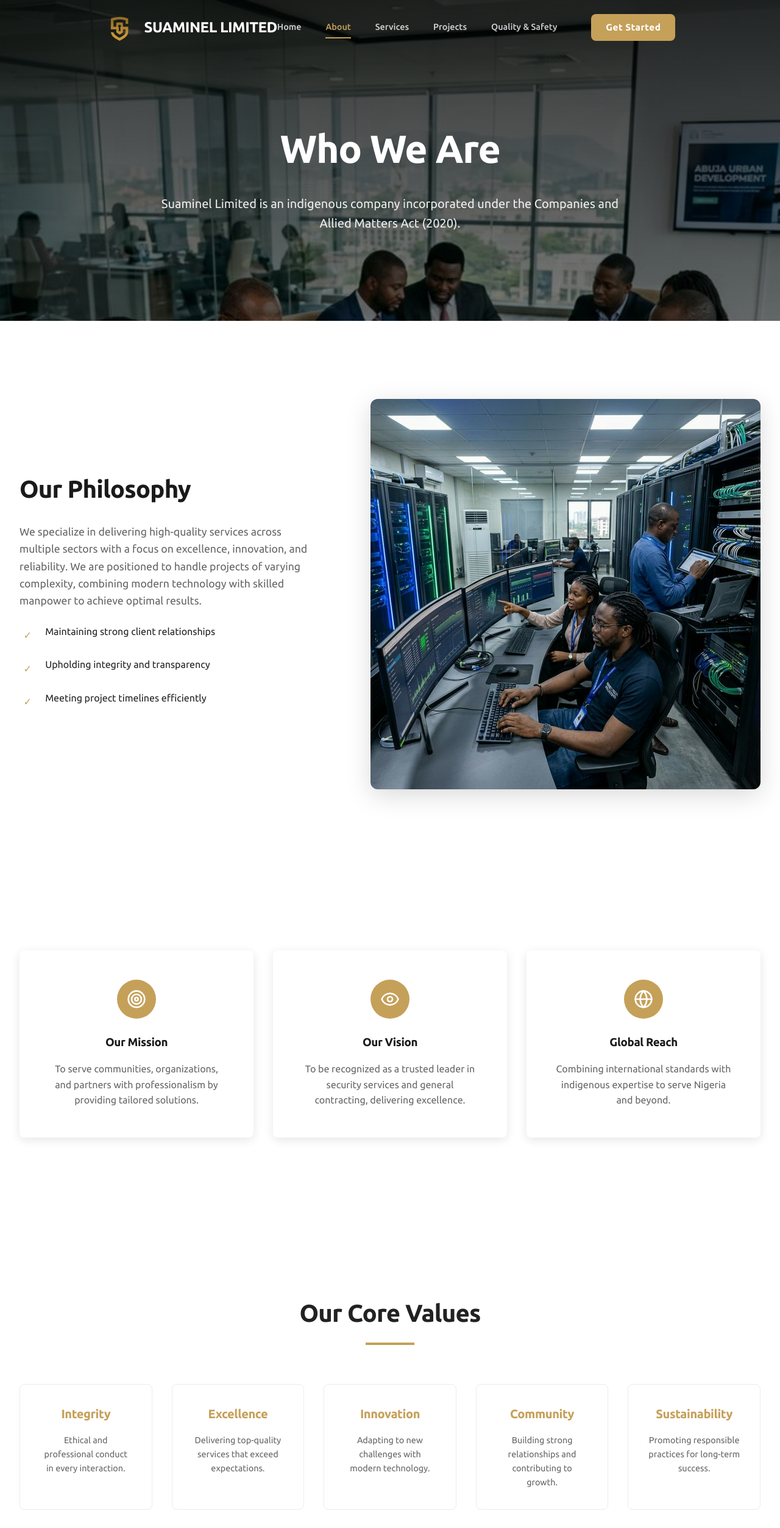
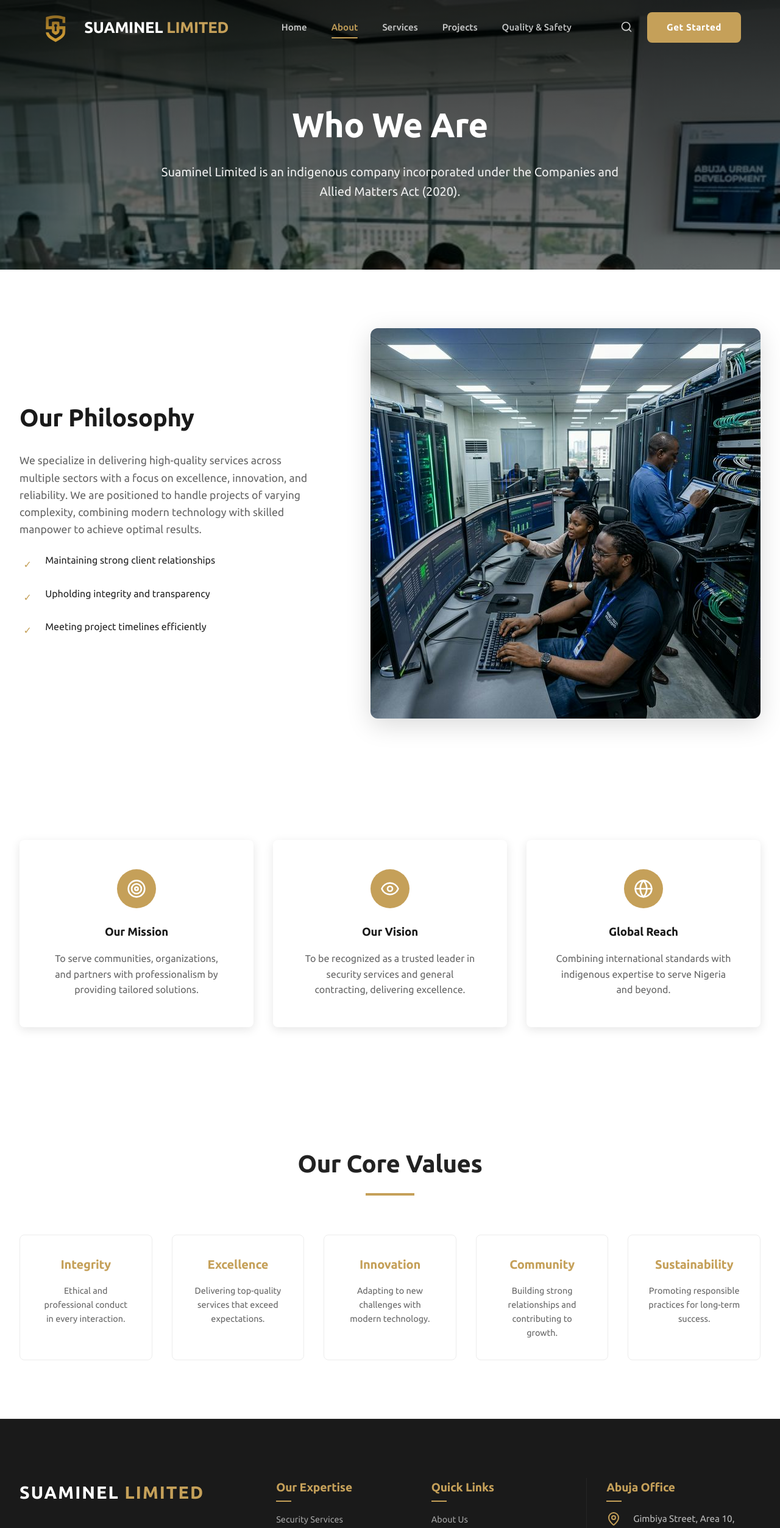
Before and after one commit to ex-commando/suaminellimited, a React (Vite) app: page /about in a window 1280 px wide. Shown: the top 2505 px of the page at 61% size. Built offline with nearby package versions, Linux system fonts and the light colour scheme.

Commit message:
Update: Far-left logo placement, integrated search function, and streamlined layout (reduced whitespace)

```diff
--- a/src/components/Navbar.jsx
+++ b/src/components/Navbar.jsx
@@ -1,11 +1,14 @@
 import React, { useState, useEffect } from 'react';
-import { NavLink, Link } from 'react-router-dom';
-import { Menu, X } from 'lucide-react';
+import { NavLink, Link, useNavigate } from 'react-router-dom';
+import { Menu, X, Search } from 'lucide-react';
 import logo from '../assets/images/media__1774331561254.png';
 
 const Navbar = () => {
   const [scrolled, setScrolled] = useState(false);
   const [mobileMenuOpen, setMobileMenuOpen] = useState(false);
+  const [searchQuery, setSearchQuery] = useState('');
+  const [isSearchVisible, setIsSearchVisible] = useState(false);
+  const navigate = useNavigate();
 
   useEffect(() => {
     const handleScroll = () => {
@@ -23,16 +26,28 @@ const Navbar = () => {
     { name: 'Quality & Safety', path: '/quality' },
   ];
 
+  const handleSearch = (e) => {
+    e.preventDefault();
+    if (searchQuery.trim()) {
+      // Simulate search or navigate to a search results page
+      console.log('Searching for:', searchQuery);
+      setIsSearchVisible(false);
+      setSearchQuery('');
+      navigate('/services'); // Fallback to services for now as a demo
+    }
+  };
+
   return (
     <nav className={`navbar ${scrolled ? 'scrolled' : ''}`}>
-      <div className="container nav-container">
+      <div className="nav-container-fluid">
         <Link to="/" className="logo-link">
           <img src={logo} alt="Suaminel Logo" className="logo-img" />
-          <span className="logo-text">SUAMINEL LIMITED</span>
+          <span className="logo-text">SUAMINEL <span style={{ color: 'var(--primary)' }}>LIMITED</span></span>
         </Link>
 
         {/* Desktop Nav */}
-        <div className="nav-links desktop-only">
+        <div className="nav-right desktop-only">
+          <div className="nav-links">
             {navLinks.map((link) => (
               <NavLink
                 key={link.name}
@@ -42,20 +57,52 @@ const Navbar = () => {
                 {link.name}
               </NavLink>
             ))}
-          <Link to="/contact" className="btn btn-primary" style={{ marginLeft: '1rem', padding: '0.6rem 1.5rem' }}>
+          </div>
+
+          <div className="nav-actions">
+            {isSearchVisible ? (
+              <form onSubmit={handleSearch} className="search-form">
+                <input
+                  type="text"
+                  autoFocus
+                  placeholder="Search services..."
+                  className="search-input"
+                  value={searchQuery}
+                  onChange={(e) => setSearchQuery(e.target.value)}
+                  onBlur={() => setTimeout(() => setIsSearchVisible(false), 200)}
+                />
+              </form>
+            ) : (
+              <button className="search-btn" onClick={() => setIsSearchVisible(true)}>
+                <Search size={20} />
+              </button>
+            )}
+            <Link to="/contact" className="btn btn-primary nav-btn">
               Get Started
             </Link>
+          </div>
         </div>
 
         {/* Mobile Toggle */}
         <button className="mobile-toggle" onClick={() => setMobileMenuOpen(!mobileMenuOpen)}>
-          {mobileMenuOpen ? <X color={scrolled ? "white" : "white"} /> : <Menu color={scrolled ? "white" : "white"} />}
+          {mobileMenuOpen ? <X size={28} /> : <Menu size={28} />}
         </button>
       </div>
 
       {/* Mobile Menu */}
       {mobileMenuOpen && (
         <div className="mobile-menu">
+          <div className="mobile-search-container">
+            <form onSubmit={handleSearch} style={{ width: '100%' }}>
+              <input
+                type="text"
+                placeholder="Search..."
+                className="mobile-search-input"
+                value={searchQuery}
+                onChange={(e) => setSearchQuery(e.target.value)}
+              />
+            </form>
+          </div>
           {navLinks.map((link) => (
             <NavLink
               key={link.name}
@@ -66,22 +113,70 @@ const Navbar = () => {
               {link.name}
             </NavLink>
           ))}
-          <Link to="/contact" className="btn btn-primary" onClick={() => setMobileMenuOpen(false)}>
+          <Link to="/contact" className="btn btn-primary" onClick={() => setMobileMenuOpen(false)} style={{ padding: '1rem 3rem' }}>
             Get Started
           </Link>
         </div>
       )}
 
       <style jsx="true">{`
-        .desktop-only {
+        .nav-container-fluid {
+          display: flex;
+          justify-content: space-between;
+          align-items: center;
+          width: 100%;
+          padding: 0 4rem;
+        }
+        .nav-right {
           display: flex;
           align-items: center;
+          gap: 3rem;
+        }
+        .nav-actions {
+          display: flex;
+          align-items: center;
+          gap: 1.5rem;
+          margin-left: 2rem;
+        }
+        .search-btn {
+          background: none;
+          border: none;
+          color: white;
+          cursor: pointer;
+          opacity: 0.8;
+          transition: 0.3s;
+        }
+        .search-btn:hover { opacity: 1; color: var(--primary); }
+        .search-form {
+          position: relative;
+          background: rgba(255,255,255,0.1);
+          border-radius: 20px;
+          padding: 0.4rem 1rem;
+          display: flex;
+          align-items: center;
+          border: 1px solid rgba(255,255,255,0.2);
+          animation: widthGrow 0.3s ease-out;
+        }
+        .search-input {
+          background: none;
+          border: none;
+          color: white;
+          font-family: inherit;
+          width: 180px;
+          outline: none;
+        }
+        .search-input::placeholder { color: rgba(255,255,255,0.4); }
+        .nav-btn {
+          padding: 0.7rem 1.8rem !important;
+          border-radius: 30px !important;
+          font-size: 0.9rem !important;
         }
         .mobile-toggle {
-          display: none;
           background: none;
           border: none;
+          color: white;
           cursor: pointer;
+          display: none;
         }
         .mobile-menu {
           position: fixed;
@@ -97,18 +192,29 @@ const Navbar = () => {
           gap: 2rem;
           z-index: 999;
           animation: slideIn 0.3s ease-out;
+          padding: 2rem;
         }
-        .mobile-nav-link {
-          font-size: 1.5rem;
+        .mobile-search-container {
+          width: 80%;
+          max-width: 400px;
+          margin-bottom: 2rem;
+        }
+        .mobile-search-input {
+          width: 100%;
+          padding: 1rem 1.5rem;
+          background: rgba(255,255,255,0.05);
+          border: 1px solid rgba(255,255,255,0.1);
+          border-radius: 12px;
           color: white;
-          font-family: var(--font-heading);
-          font-weight: 600;
+          outline: none;
         }
-        @keyframes slideIn {
-          from { opacity: 0; transform: translateY(-20px); }
-          to { opacity: 1; transform: translateY(0); }
+        .desktop-only { display: flex; }
+        @keyframes widthGrow { from { width: 50px; opacity: 0; } to { width: 100%; opacity: 1; } }
+        @media (max-width: 1100px) {
+          .nav-container-fluid { padding: 0 2rem; }
+          .nav-right { gap: 1.5rem; }
         }
-        @media (max-width: 900px) {
+        @media (max-width: 950px) {
           .desktop-only { display: none; }
           .mobile-toggle { display: block; }
         }
--- a/src/index.css
+++ b/src/index.css
@@ -33,7 +33,7 @@ body {
 h1, h2, h3, h4, .logo-text {
   font-family: var(--font-heading);
   font-weight: 700;
-  letter-spacing: -0.02em;
+  letter-spacing: -0.01em;
 }
 
 a {
@@ -49,7 +49,7 @@ a {
 }
 
 .section-padding {
-  padding: 8rem 0;
+  padding: 6rem 0; /* Reduced as requested (from 8rem) */
   position: relative;
 }
 
@@ -109,24 +109,19 @@ a {
   box-shadow: 0 10px 30px rgba(0,0,0,0.1);
 }
 
-.nav-container {
-  display: flex;
-  justify-content: space-between;
-  align-items: center;
-}
-
 .logo-link {
   display: flex;
   align-items: center;
-  gap: 1rem;
+  gap: 1.25rem;
 }
 
-.logo-img { height: 45px; }
+.logo-img { height: 50px; }
 
 .logo-text {
-  font-size: 1.5rem;
+  font-size: 1.6rem;
   color: var(--white);
   line-height: 1;
+  white-space: nowrap;
 }
 
 .nav-links {
@@ -138,8 +133,8 @@ a {
 .nav-link {
   color: var(--white);
   font-weight: 500;
-  font-size: 0.9rem;
-  opacity: 0.8;
+  font-size: 0.95rem;
+  opacity: 0.75;
   position: relative;
 }
 
@@ -154,8 +149,9 @@ a {
   bottom: -6px;
   left: 0;
   width: 100%;
-  height: 2px;
+  height: 2.5px;
   background: var(--primary);
+  border-radius: 2px;
 }
 
 /* Global Hero Section */
@@ -189,23 +185,23 @@ a {
 }
 
 .hero-title {
-  font-size: 4.5rem;
+  font-size: 4rem; /* Slightly reduced */
   line-height: 1.1;
-  margin-bottom: 2rem;
+  margin-bottom: 1.5rem;
 }
 
 .hero-subtitle {
-  font-size: 1.25rem;
+  font-size: 1.2rem;
   margin-bottom: 3rem;
-  max-width: 600px;
-  opacity: 0.9;
+  max-width: 650px;
+  opacity: 0.8;
 }
 
 /* Premium Card Styles */
 .service-card {
   background: var(--white);
-  padding: 3rem 2.5rem;
-  border-radius: 12px;
+  padding: 2.5rem;
+  border-radius: 24px;
   box-shadow: var(--shadow-sm);
   border: 1px solid var(--divider);
   transition: var(--transition);
@@ -214,33 +210,31 @@ a {
 }
 
 .service-card:hover {
-  transform: translateY(-10px);
+  transform: translateY(-8px);
   box-shadow: var(--shadow-lg);
   border-color: var(--primary);
 }
 
 .service-icon {
-  margin-bottom: 2rem;
+  margin-bottom: 1.5rem;
   color: var(--primary);
 }
 
 .service-title {
-  margin-bottom: 1.25rem;
-  font-size: 1.5rem;
+  margin-bottom: 1rem;
+  font-size: 1.4rem;
 }
 
 .service-desc {
   color: var(--text-muted);
-  font-size: 1rem;
+  font-size: 0.95rem;
 }
 
 /* Watermark Icons */
 .watermark-icon {
   position: absolute;
-  right: -2rem;
-  bottom: -2rem;
-  width: 18rem;
-  height: 18rem;
+  width: 15rem;
+  height: 15rem;
   opacity: 0.03;
   color: var(--secondary);
   pointer-events: none;
@@ -256,23 +250,22 @@ a {
 .footer {
   background: var(--secondary);
   color: var(--white);
-  padding: 7rem 0 3rem;
+  padding: 6rem 0 3rem; /* Reduced padding */
   border-top: 1px solid rgba(255,255,255,0.05);
 }
 
 .footer-grid {
   display: grid;
   grid-template-columns: 1.5fr 0.8fr 0.8fr 1.2fr;
-  gap: 5rem;
-  margin-bottom: 6rem;
+  gap: 4rem;
+  margin-bottom: 4rem;
 }
 
 .footer-heading {
   color: var(--primary);
-  margin-bottom: 2.5rem;
-  font-size: 1.25rem;
+  margin-bottom: 1.5rem;
+  font-size: 1.2rem;
   position: relative;
-  display: inline-block;
 }
 
 .footer-heading::after {
@@ -280,7 +273,7 @@ a {
   position: absolute;
   bottom: -8px;
   left: 0;
-  width: 30px;
+  width: 25px;
   height: 2px;
   background: var(--primary);
 }
@@ -291,45 +284,44 @@ a {
 }
 
 .footer-links li {
-  margin-bottom: 1.25rem;
+  margin-bottom: 1rem;
 }
 
 .footer-link {
   color: rgba(255,255,255,0.6);
-  font-size: 0.95rem;
+  font-size: 0.9rem;
   transition: var(--transition);
 }
 
 .footer-link:hover {
   color: var(--primary);
-  padding-left: 8px;
 }
 
 .footer-bottom {
-  padding-top: 3rem;
+  padding-top: 2rem;
   border-top: 1px solid rgba(255,255,255,0.05);
   text-align: center;
-  font-size: 0.9rem;
+  font-size: 0.85rem;
   color: rgba(255,255,255,0.4);
 }
 
 /* Global Page Transitions */
 .page-header {
-  padding: 12rem 0 8rem;
+  padding: 10rem 0 6rem; /* Reduced as requested */
   background: var(--secondary);
   color: var(--white);
   text-align: center;
 }
 
 .page-header h1 {
-  font-size: 4rem;
-  margin-bottom: 1.5rem;
+  font-size: 3.5rem;
+  margin-bottom: 1rem;
 }
 
 @media (max-width: 1024px) {
   .footer-grid {
     grid-template-columns: 1fr 1fr;
-    gap: 4rem;
+    gap: 3rem;
   }
 }
 
@@ -337,6 +329,7 @@ a {
   .footer-grid {
     grid-template-columns: 1fr;
     text-align: center;
+    gap: 2.5rem;
   }
 
   .footer-heading::after {
@@ -344,6 +337,7 @@ a {
     transform: translateX(-50%);
   }
 
-  .hero-title { font-size: 2.8rem; }
-  .section-padding { padding: 5rem 0; }
+  .hero-title { font-size: 2.5rem; }
+  .section-padding { padding: 4rem 0; }
+  .logo-text { font-size: 1.3rem; }
 }
```
Lines whose indentation alone changed are shown as unchanged.
